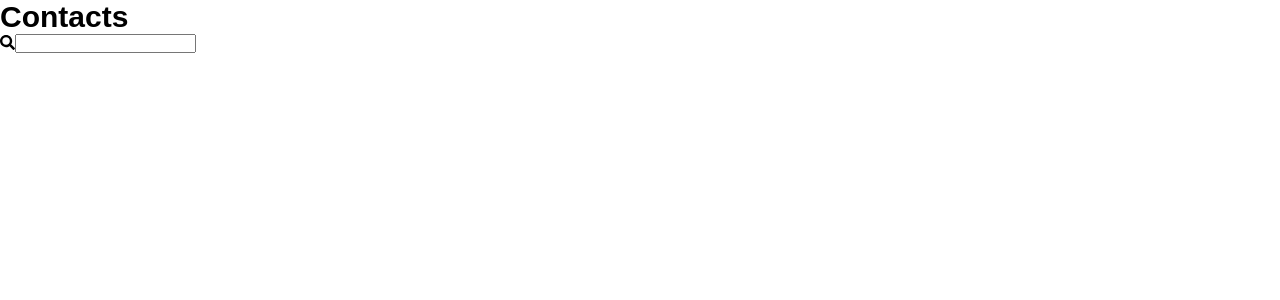
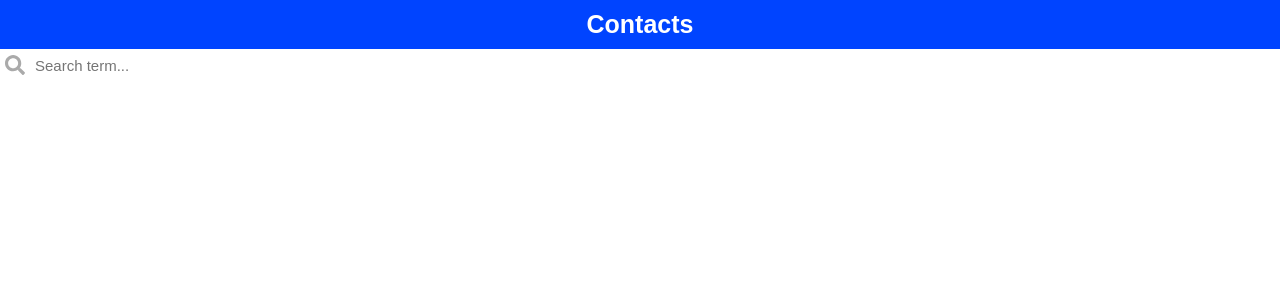
Before and after one commit to JalalMallah/contact-list-with-filter, a React (Create React App) app: page / in a window 1280 px wide. Shown: the top 300 px of the page. Built offline with nearby package versions, Linux system fonts and the light colour scheme.

Commit message:
style: style the Header component

```diff
--- a/src/components/Header.tsx
+++ b/src/components/Header.tsx
@@ -1,17 +1,19 @@
 import React from 'react';
+
+import styles from 'styles/Header.module.scss';
 
 import { FontAwesomeIcon } from '@fortawesome/react-fontawesome';
 import { faSearch } from '@fortawesome/free-solid-svg-icons';
 
 const Header: React.FC = () => {
   return (
-    <header>
+    <header className={styles.header}>
       <h1>Contacts</h1>
       <form>
         <label htmlFor='user-search'>
           <FontAwesomeIcon icon={faSearch} />
         </label>
-        <input type='text' id='user-search' />
+        <input type='text' id='user-search' placeholder='Search term...' />
       </form>
     </header>
   );
--- /dev/null
+++ b/src/styles/Header.module.scss
@@ -0,0 +1,28 @@
+.header {
+  h1 {
+    padding: 1rem 0;
+    background-color: #0044ff;
+    color: #fff;
+    font-size: 2.5rem;
+    text-align: center;
+  }
+
+  form {
+    display: flex;
+
+    label {
+      padding: 0.5rem;
+      color: #aaa;
+      font-size: 2rem;
+    }
+
+    input {
+      flex: 1;
+      padding: 0.5rem;
+      border: none;
+      outline: none;
+      font-family: var(--text-font);
+      font-size: var(--font-size);
+    }
+  }
+}
```
